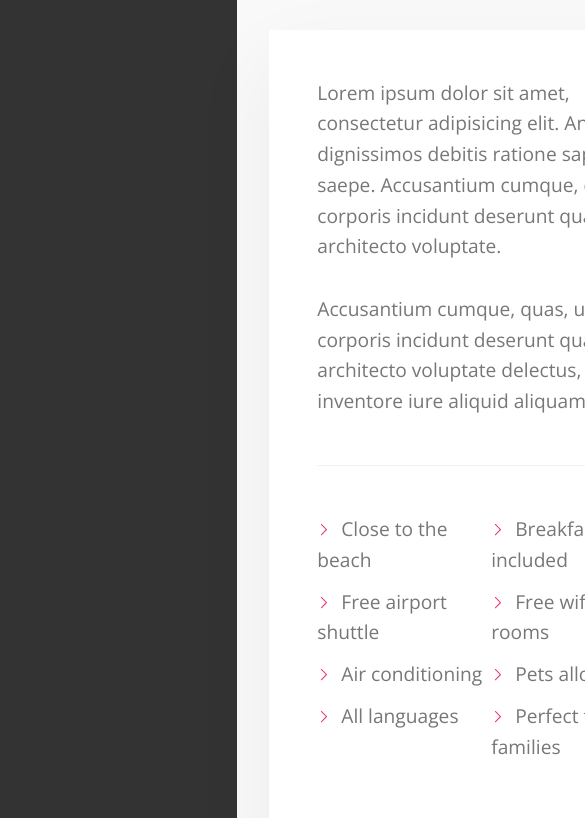
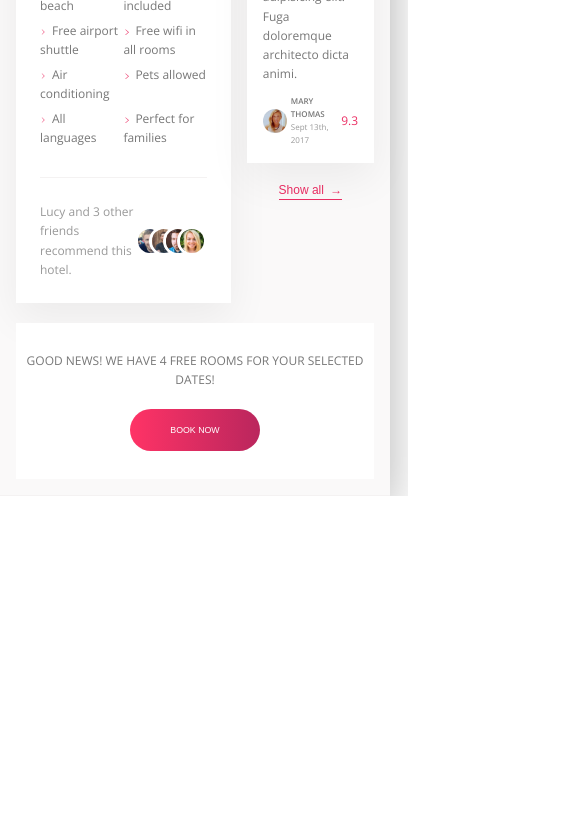
Before and after one commit to rogueassassin11/trillo, a website: page index.html in a window 390 px wide. Shown: the part 717-1535 px from the top of the page, 585 px wide, since content can reach past the window. After the commit the page ends 1213 px from the top, so only its background shows below. Drawn offline with nearby package versions, Linux system fonts and the light colour scheme.

Commit message:
Finished CTA, started Responsive

```diff
--- a/index.html
+++ b/index.html
@@ -241,6 +241,16 @@
 
               <button class="btn-inline">Show all <span>&rarr;</span></button>
             </div>
+
+            <div class="cta">
+              <h2 class="cta__book-now">
+                Good news! We have 4 free rooms for your selected dates!
+              </h2>
+              <button class="btn">
+                <span class="btn__visible">Book now</span>
+                <span class="btn__invisible">Only 4 rooms left</span>
+              </button>
+            </div>
           </div>
         </main>
       </div>
--- a/sass/_base.scss
+++ b/sass/_base.scss
@@ -18,10 +18,17 @@
   --line: 1px solid var(--color-grey-light-2);
 }
 
+/////////////////////////////
+// MEDIA QUERIES VARIABLES
+$bp-largest: 75em; //1200px
+$bp-large: 68.75em; //1100px
+$bp-medium: 56.25em; //900px
+/////////////////////////////////
+/// BASE
 * {
   margin: 0;
   padding: 0;
-
+}
 *,
 *::before,
 *::after {
@@ -31,6 +38,9 @@
 html {
   box-sizing: border-box;
   font-size: 62.5%; // 1rem = 10px, 10px/16px
+
+  @media only screen and (max-width: $bp-large) {
+    font-size: 50%;
   }
 }
 
--- a/sass/_components.scss
+++ b/sass/_components.scss
@@ -124,11 +124,23 @@
   list-style: none;
   margin-top: 3.5rem;
 
+  @media only screen and (max-width: $bp-medium) {
+    display: flex;
+    margin: 0;
+  }
+
   &__item {
     position: relative;
 
     &:not(:last-child) {
       margin-bottom: 0.5rem;
+      @media only screen and (max-width: $bp-medium) {
+        margin: 0;
+      }
+    }
+
+    @media only screen and (max-width: $bp-medium) {
+      flex: 1;
     }
   }
 
@@ -167,6 +179,11 @@
 
     display: flex;
     align-items: center;
+
+    @media only screen and (max-width: $bp-medium) {
+      justify-content: center;
+      padding: 2rem;
+    }
   }
 
   &__icon {
@@ -184,6 +201,10 @@
   text-align: center;
   padding: 2.5rem;
   color: var(--color-grey-light-4);
+
+  @media only screen and (max-width: $bp-medium) {
+    display: none;
+  }
 }
 
 ////////////////////////////////////////////
@@ -352,7 +373,7 @@
 ////////////////////////////////////////////
 /// RECOMMEND
 .recommend {
-  font-size: 1.2rem;
+  font-size: 1.5rem;
   color: var(--color-grey-dark-3);
 
   display: flex;
@@ -364,6 +385,7 @@
   }
 
   &__friends {
+    display: flex;
   }
 
   &__photo {
@@ -374,7 +396,7 @@
     border: 3px solid #fff;
 
     &:not(:last-child) {
-      margin-right: -1.5rem;
+      margin-right: -2rem;
     }
   }
 }
@@ -401,8 +423,8 @@
   }
 
   &__photo {
-    height: 2.5rem;
-    width: 2.5rem;
+    height: 3rem;
+    width: 3rem;
     border-radius: 50%;
     margin-right: 0.5rem;
   }
@@ -410,7 +432,7 @@
   &__user-box {
     display: flex;
     flex-direction: column;
-    font-size: 0.7rem;
+    font-size: 1rem;
     margin-right: auto;
   }
 
@@ -420,7 +442,7 @@
   }
 
   &__user-date {
-    font-size: 0.6rem;
+    font-size: 1rem;
     color: var(--color-grey-dark-3);
   }
 
@@ -440,3 +462,70 @@
     z-index: 1;
   }
 }
+
+////////////////////////////////////////////
+/// CTA
+.cta {
+  padding: 3.5rem 0;
+  text-align: center;
+  background-color: #fff;
+  flex: 1;
+  margin-top: 2.5rem;
+
+  &__book-now {
+    font-size: 1.5rem;
+    font-weight: 300;
+    text-transform: uppercase;
+    margin-bottom: 2.5rem;
+  }
+}
+
+////////////////////////////////////////////
+/// CTA BUTTON
+.btn {
+  font-size: 1.1rem;
+  border: none;
+  font-weight: 300;
+  text-transform: uppercase;
+  border-radius: 100px;
+  background-image: linear-gradient(
+    to right,
+    var(--color-primary-light),
+    var(--color-primary-dark)
+  );
+  color: #fff;
+  position: relative;
+  overflow: hidden;
+  cursor: pointer;
+
+  & > * {
+    display: inline-block;
+    height: 100%;
+    width: 100%;
+    transition: all 0.2s;
+  }
+  &__visible {
+    padding: 2rem 5rem;
+    text-align: start;
+  }
+
+  &__invisible {
+    position: absolute;
+    padding: 2rem 0;
+    left: 0;
+    top: -100%;
+  }
+
+  &:hover &__visible {
+    transform: translateY(100%);
+  }
+
+  &:hover &__invisible {
+    top: 0;
+  }
+
+  &:focus {
+    outline: none;
+    animation: pulsate 1s infinite;
+  }
+}
--- a/sass/_layout.scss
+++ b/sass/_layout.scss
@@ -1,9 +1,15 @@
 .container {
-  max-width: 80rem;
+  max-width: 120rem;
   margin: 8rem auto;
   background-color: var(--color-grey-light-2);
   box-shadow: var(--shadow-dark);
   min-height: 50rem;
+
+  @media only screen and (max-width: $bp-largest) {
+    margin: 0;
+    max-width: 100%;
+    width: 100%;
+  }
 }
 
 .header {
@@ -19,6 +25,10 @@
 
 .content {
   display: flex;
+
+  @media only screen and (max-width: $bp-medium) {
+    flex-direction: column;
+  }
 }
 
 .sidebar {
@@ -45,6 +55,7 @@
   background-color: var(--color-grey-light-1);
   border-bottom: var(--line);
   font-size: 1.2rem;
+  flex-wrap: wrap;
 }
 
 .description {
@@ -53,11 +64,13 @@
   padding: 3rem;
   flex: 0 0 60%;
   margin-right: 2rem;
+  font-size: 1.5rem;
 }
 
 .user-reviews {
-  flex: 1;
+  flex: 1 0 35%;
   display: flex;
   flex-direction: column;
   align-items: center;
+  font-size: 1.5rem;
 }
```
Also changed, not shown: css/style.css. Lines whose indentation alone changed are shown as unchanged.
